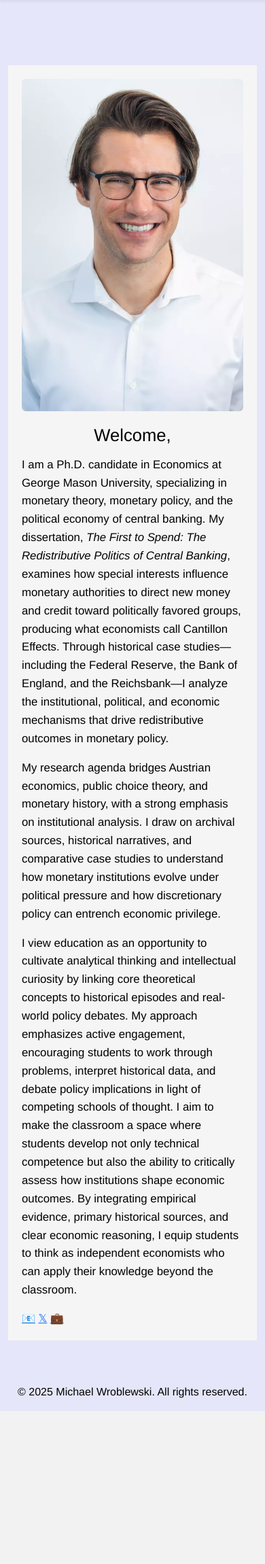
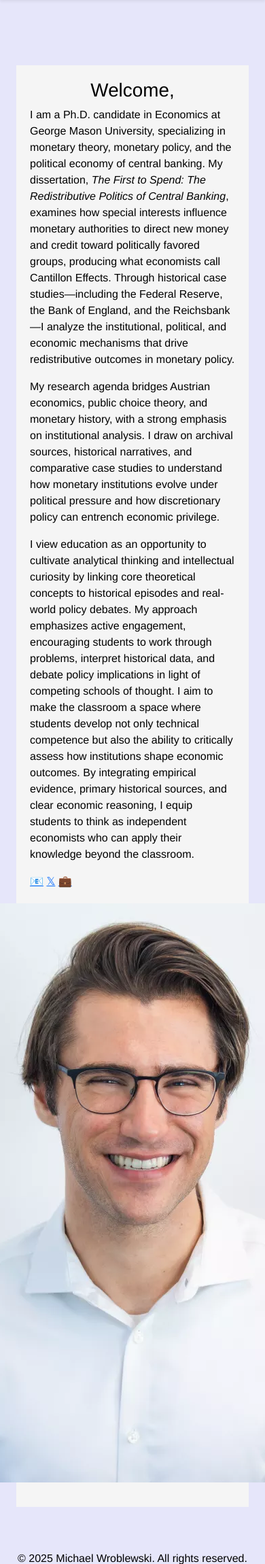
Before and after one commit to Jackbland3k/Michaels-Website, a Django app: page / in a window 390 px wide. Shown: the part 56-2357 px from the top of the page at 68% size. Before the commit the page ends 2113 px from the top, so only its background shows below. Run offline with Django 5.2, Linux system fonts and the light colour scheme.

Commit message:
more media css changes to make it mobile ready

```diff
--- a/static/CSS/style.css
+++ b/static/CSS/style.css
@@ -116,9 +116,14 @@
     max-width: none;
   }
   .hero .photo img {
-    max-width: 420px;         /* keeps image from being too huge */
-    margin: 0 auto;           /* center the image */
-  }
+  width: 100%;
+  max-height: 320px;   /* cap the vertical size */
+  object-fit: cover;   /* crop nicely instead of squishing */
+  border-radius: 6px;
+  display: block;
+  margin: 0 auto;
+  aspect-ratio: 4 / 3; /* keeps a pleasant shape on mobile */
+}
 }
 
 /* optional: prevent any accidental sideways scroll on mobile */
--- a/templates/home.html
+++ b/templates/home.html
@@ -7,14 +7,9 @@
 
 
 {% block content %}
-  <div class="hero">
-    <!-- Left: photo -->
-    <div class="photo">
-      <img src="{% static 'images/mwhs.webp' %}" alt="Michael Wroblewski">
-    </div>
-
-    <!-- Right: text -->
-    <div class="copy">
+<div class="container">
+  <section class="hero">
+    <div class="hero__text">
       <h1>Welcome,</h1>
 
       <p>
@@ -45,12 +40,16 @@
         economists who can apply their knowledge beyond the classroom.
       </p>
 
-      <div class="hero-icons">
+      <div class="hero__icons">
         <a href="mailto:mwroblew@gmu.edu" aria-label="Email">📧</a>
-        <a href="https://x.com/..." target="_blank" rel="noopener" aria-label="X"
-           class="mx">𝕏</a>
+        <a href="https://x.com/..." target="_blank" rel="noopener" aria-label="X">𝕏</a>
         <a href="https://www.linkedin.com/in/..." target="_blank" rel="noopener" aria-label="LinkedIn">💼</a>
       </div>
     </div>
-  </div>
+
+    <figure class="hero__img">
+      <img src="{% static 'images/mwhs.webp' %}" alt="Michael Wroblewski">
+    </figure>
+  </section>
+</div>
 {% endblock %}
```
